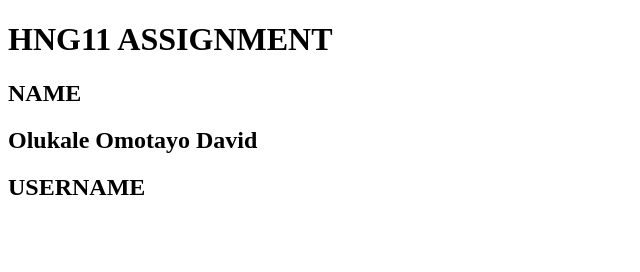
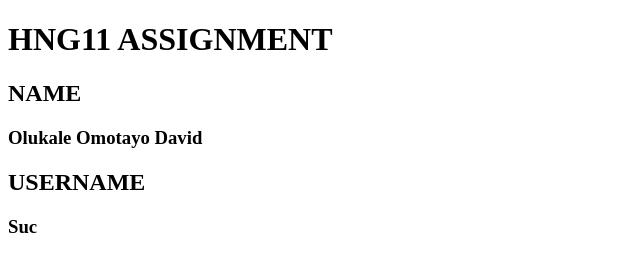
Before and after one commit to Suc212/HNG-internship-omotayo, a plain HTML site: page index.html in a window 1280 px wide. Shown: the whole page, without its empty margins (0-640 px from the left). Drawn offline with Linux system fonts and the light colour scheme.

Commit message:
second commit

```diff
--- a/index.html
+++ b/index.html
@@ -8,8 +8,10 @@
 <body>
     <h1> HNG11 ASSIGNMENT</h1>
     <h2>NAME</h2>
-    <h2>Olukale Omotayo David</h2>
+    <h3>Olukale Omotayo David</h3>
     <h2>USERNAME</h2>
+    <h3>Suc</h3>
+
 
 </body>
 </html>
```
